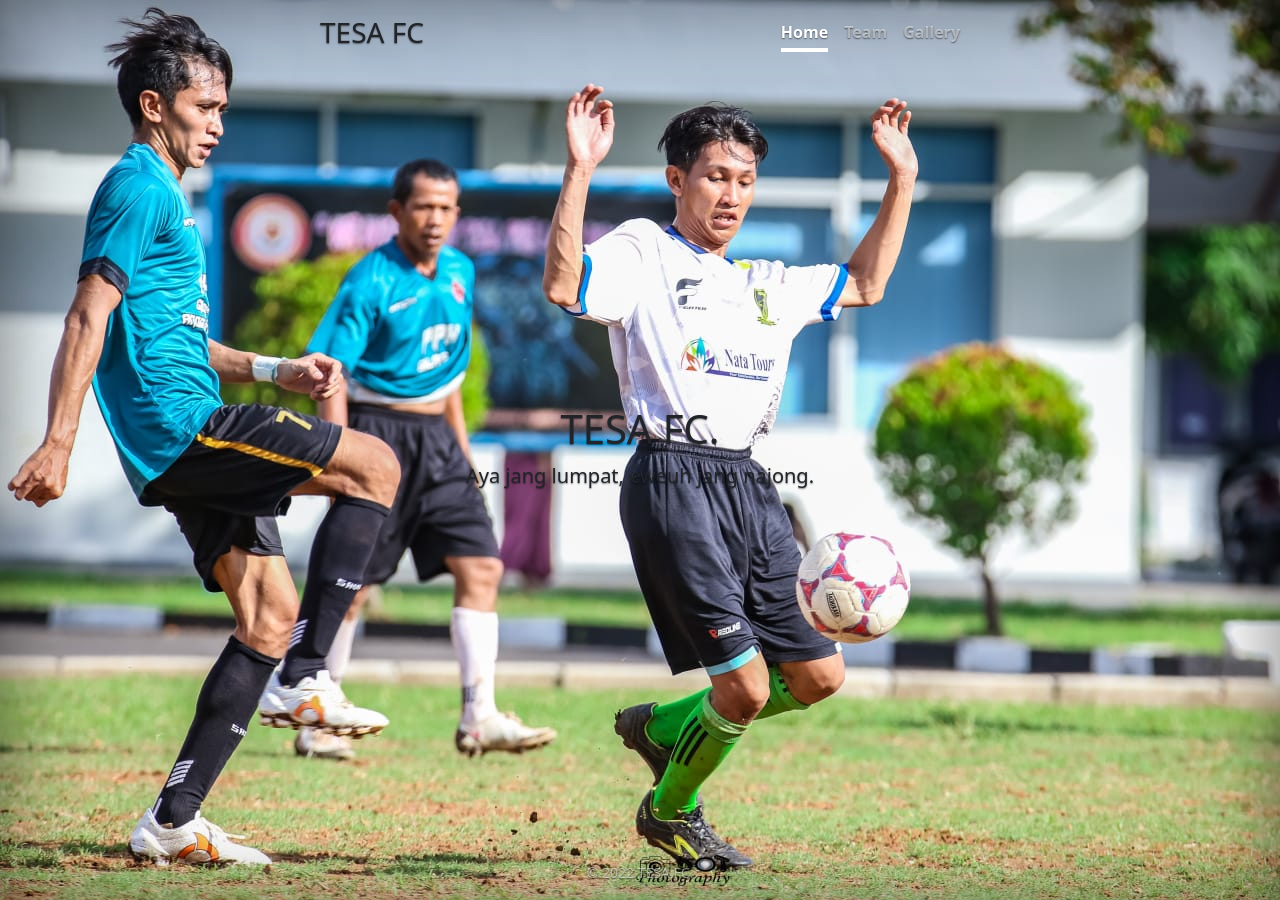
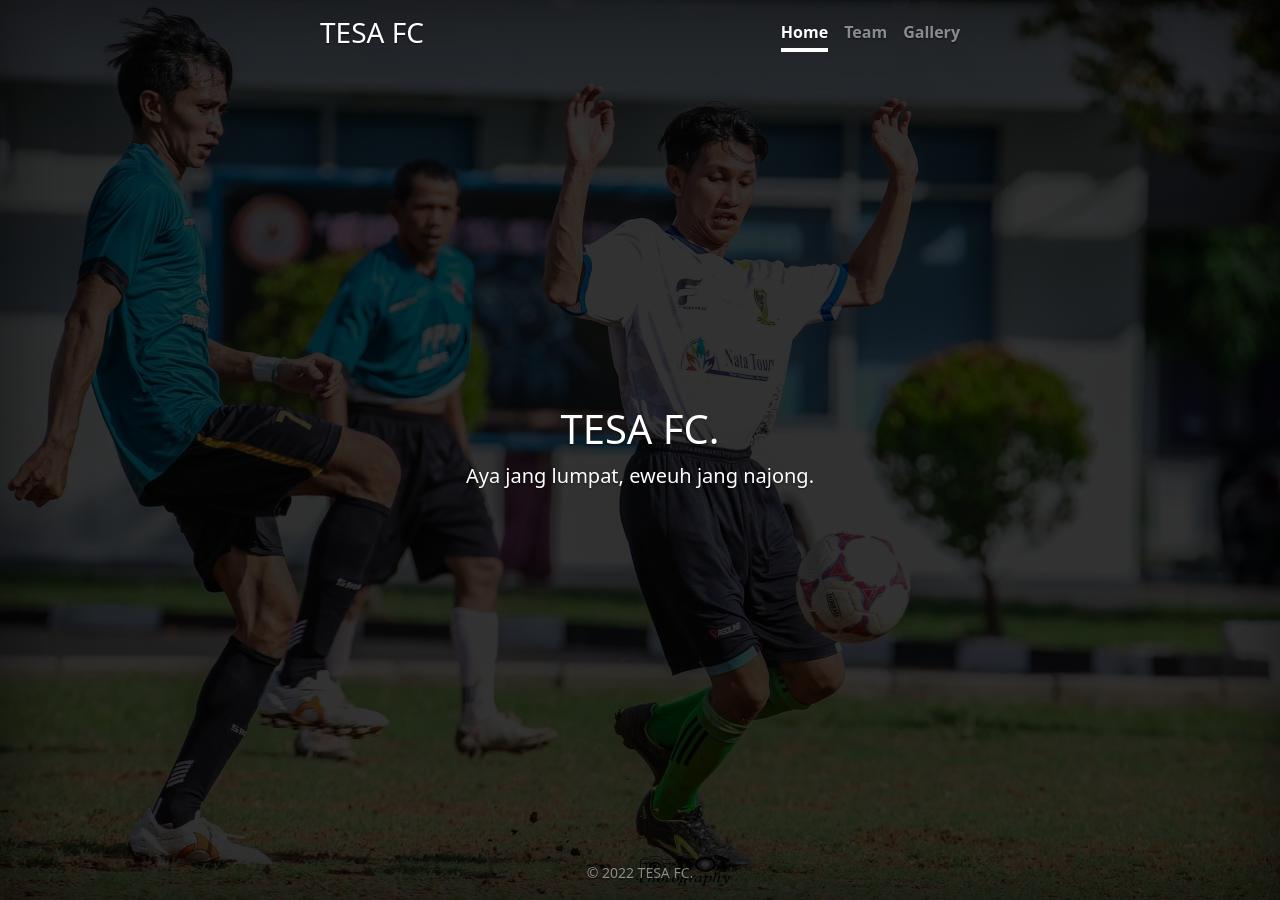
Before and after one commit to tesafc/www, a Jekyll site: the page built from index.html, in a window 1280 px wide. Built offline with Jekyll 4.4.1, drawn with Linux system fonts in a browser that asks for light colours.

Commit message:
Update homepage.html

```diff
--- a/_layouts/homepage.html
+++ b/_layouts/homepage.html
@@ -32,7 +32,10 @@
       }
     </style>
   </head>
-  <body class="d-flex h-100 text-center" style="background-image: url('assets/IMG-20220101-WA0001.jpg'); background-repeat: no-repeat; object-tit: cover;">
+  <body class="d-flex h-100 text-center text-white bg-dark" style="background-image: linear-gradient(
+      rgba(0, 0, 0, 0.8),
+      rgba(0, 0, 0, 0.8)
+    ), url('assets/IMG-20220101-WA0001.jpg'); background-repeat: no-repeat; object-tit: contain;">
     <div class="cover-container d-flex w-100 h-100 p-3 mx-auto flex-column">
       <header class="mb-auto">
         <div>
```
